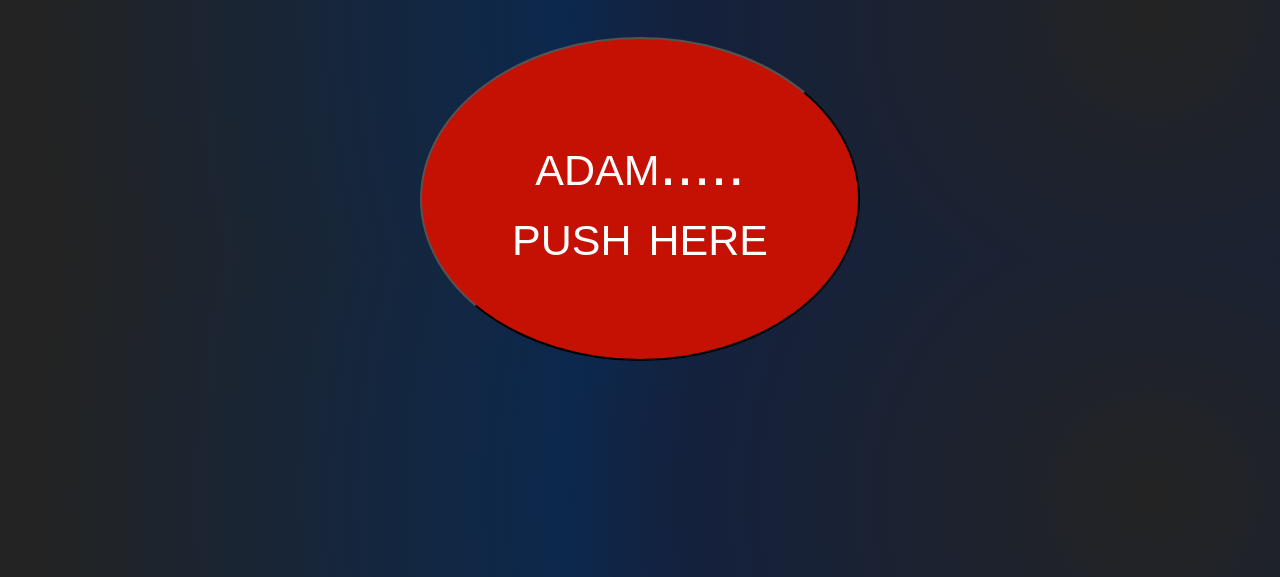
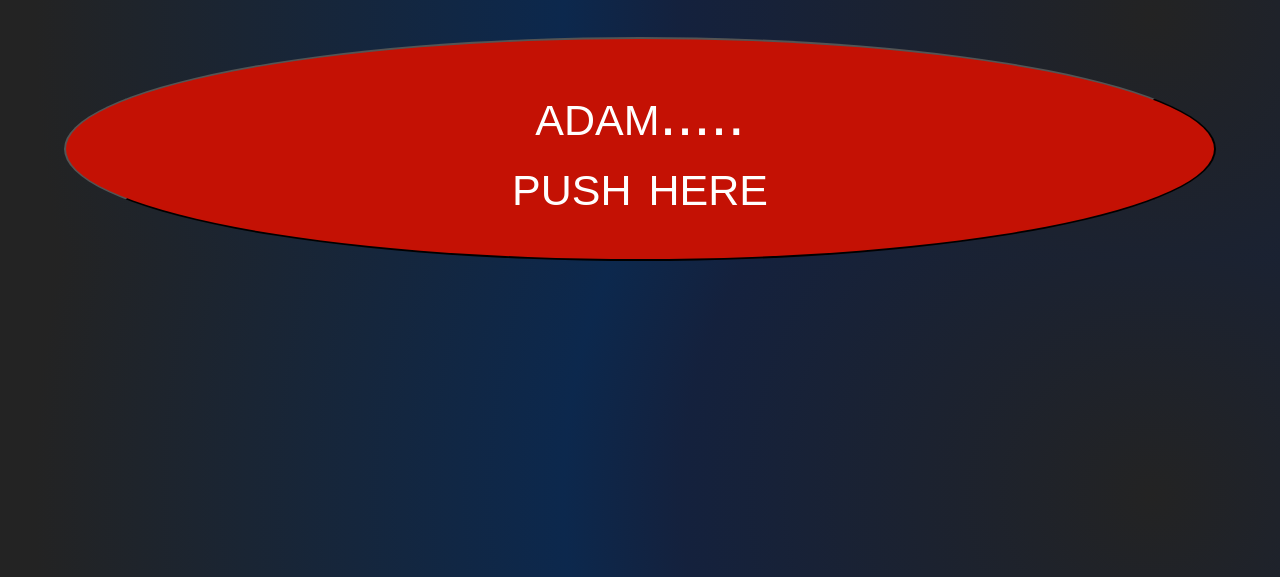
Before and after one commit to kdmundale/justCause, a plain HTML site: page index.html in a window 1280 px wide. Shown: the part 223-800 px from the top of the page. Drawn offline with Linux system fonts and the light colour scheme.

Commit message:
button tweeks

```diff
--- a/styles.css
+++ b/styles.css
@@ -31,11 +31,13 @@ body {
   flex-direction: column;
   align-items: center;
   border: none;
+  width: 90%;
 }
 
 #bigpush {
   border-radius: 50%;
-  padding:90px;
+  width: 100%;
+  padding:40px;
   margin: 40px;
   font-variant: small-caps;
   font-size: calc(50px + 15 * ((100vw - 300px)/1300));
```
